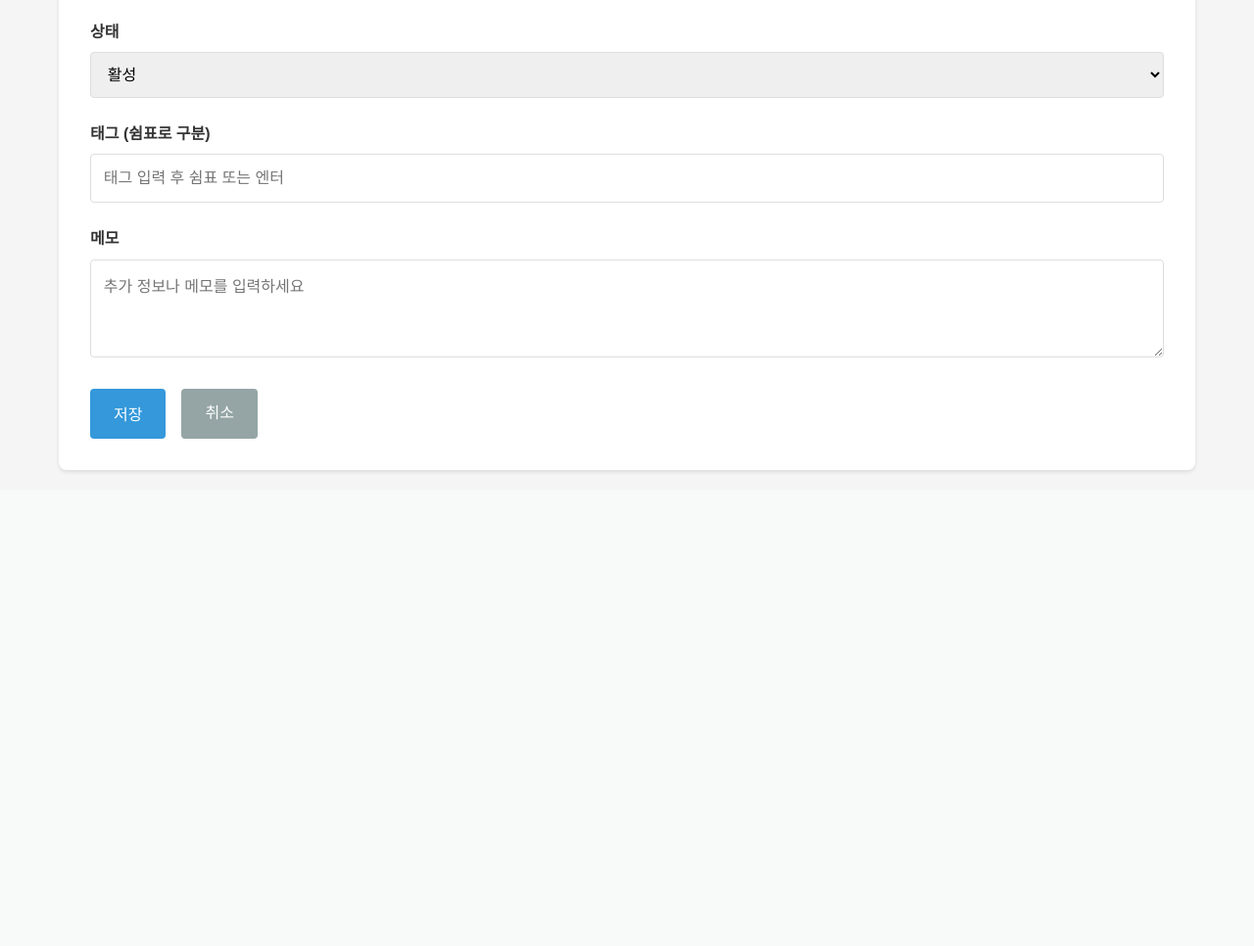
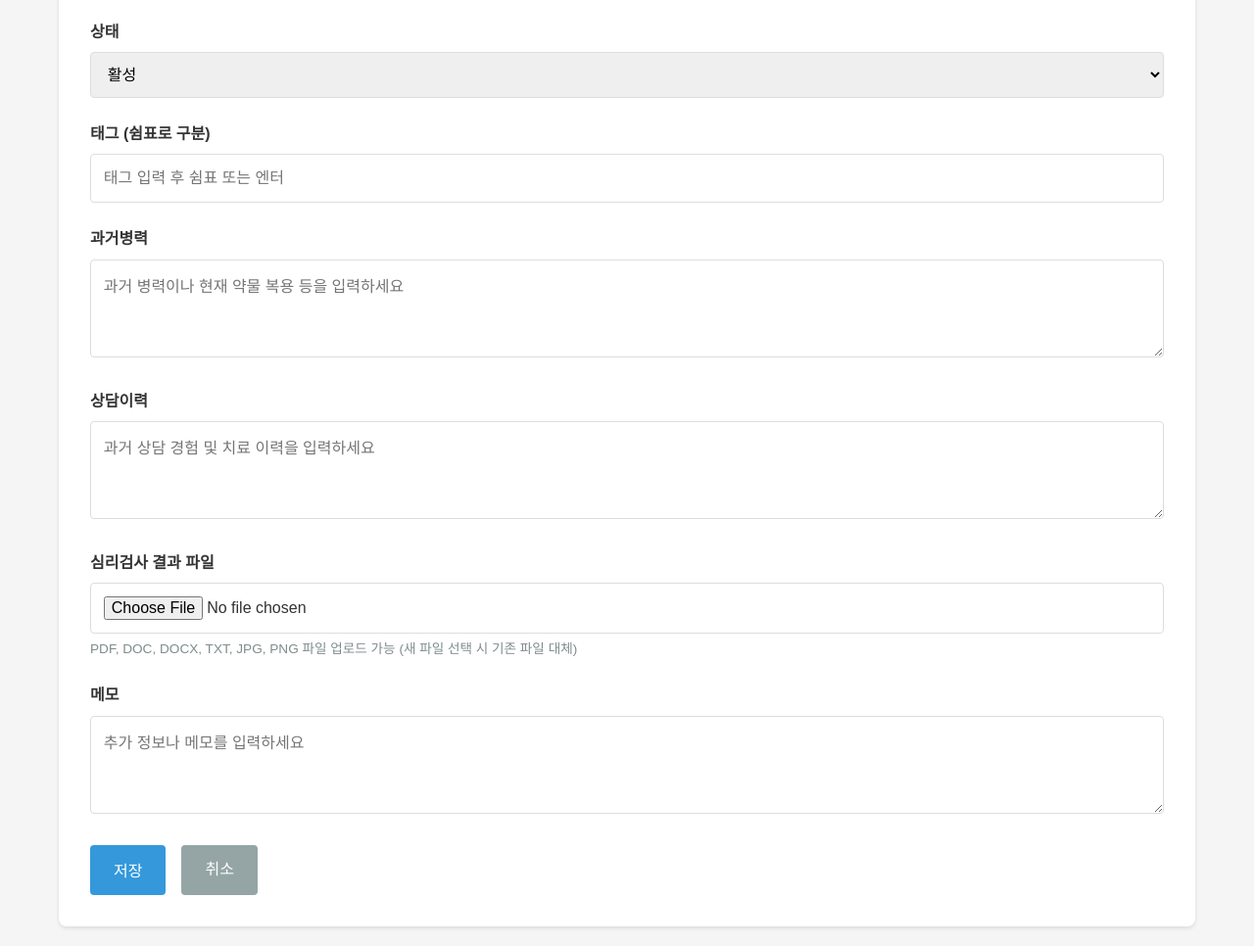
Before and after one commit to doula-loggia/counselor-crm, a Flask app: template templates/client_edit.html in a window 1280 px wide. Shown: the part 827-1793 px from the top of the page at 98% size. Before the commit the page ends 1310 px from the top, so only its background shows below. Run offline with Flask 3, Linux system fonts and the light colour scheme; the template is opened without the code that fills it, so the values that code supplies are empty.

Commit message:
Add fields for medical and counseling history and file upload
Update client edit form to include fields for medical_history, counseling_history, and a file input for psychological_test, with enctype set to multipart/form-data for file uploads.

Replit-Commit-Author: Agent
Replit-Commit-Session-Id: e2148a4e-e460-4bb5-917e-8be908974657
Replit-Commit-Checkpoint-Type: intermediate_checkpoint
Replit-Commit-Screenshot-Url: https://storage.googleapis.com/screenshot-production-us-central1/467df433-729d-43b1-8fdb-397cccec267f/e2148a4e-e460-4bb5-917e-8be908974657/wVP9fwb

```diff
--- a/templates/client_edit.html
+++ b/templates/client_edit.html
@@ -6,7 +6,7 @@
 <h2 style="margin-bottom: 1.5rem;">내담자 정보 수정</h2>
 
 <div class="card">
-    <form method="POST">
+    <form method="POST" enctype="multipart/form-data">
         <div class="form-group">
             <label for="name">이름 *</label>
             <input type="text" id="name" name="name" value="{{ client.name }}" required>
@@ -60,6 +60,28 @@
             <div id="tagSuggestions" style="position: relative; margin-top: 0.3rem;">
                 <div id="suggestionsList" style="display: none; background: white; border: 1px solid #ddd; border-radius: 4px; max-height: 200px; overflow-y: auto; position: absolute; width: 100%; z-index: 1000;"></div>
             </div>
+        </div>
+
+        <div class="form-group">
+            <label for="medical_history">과거병력</label>
+            <textarea id="medical_history" name="medical_history" placeholder="과거 병력이나 현재 약물 복용 등을 입력하세요" rows="3">{{ client.medical_history }}</textarea>
+        </div>
+
+        <div class="form-group">
+            <label for="counseling_history">상담이력</label>
+            <textarea id="counseling_history" name="counseling_history" placeholder="과거 상담 경험 및 치료 이력을 입력하세요" rows="3">{{ client.counseling_history }}</textarea>
+        </div>
+
+        <div class="form-group">
+            <label for="psychological_test">심리검사 결과 파일</label>
+            {% if client.psychological_test_file %}
+                <p style="margin-bottom: 0.5rem; color: #27ae60;">
+                    <strong>현재 파일:</strong> {{ client.psychological_test_file }}
+                    <a href="/download/psychological_test/{{ client.client_id }}" style="margin-left: 0.5rem; color: #3498db;">다운로드</a>
+                </p>
+            {% endif %}
+            <input type="file" id="psychological_test" name="psychological_test" accept=".pdf,.doc,.docx,.txt,.jpg,.jpeg,.png">
+            <small style="color: #7f8c8d; font-size: 0.85rem; margin-top: 0.3rem; display: block;">PDF, DOC, DOCX, TXT, JPG, PNG 파일 업로드 가능 (새 파일 선택 시 기존 파일 대체)</small>
         </div>
 
         <div class="form-group">
```
